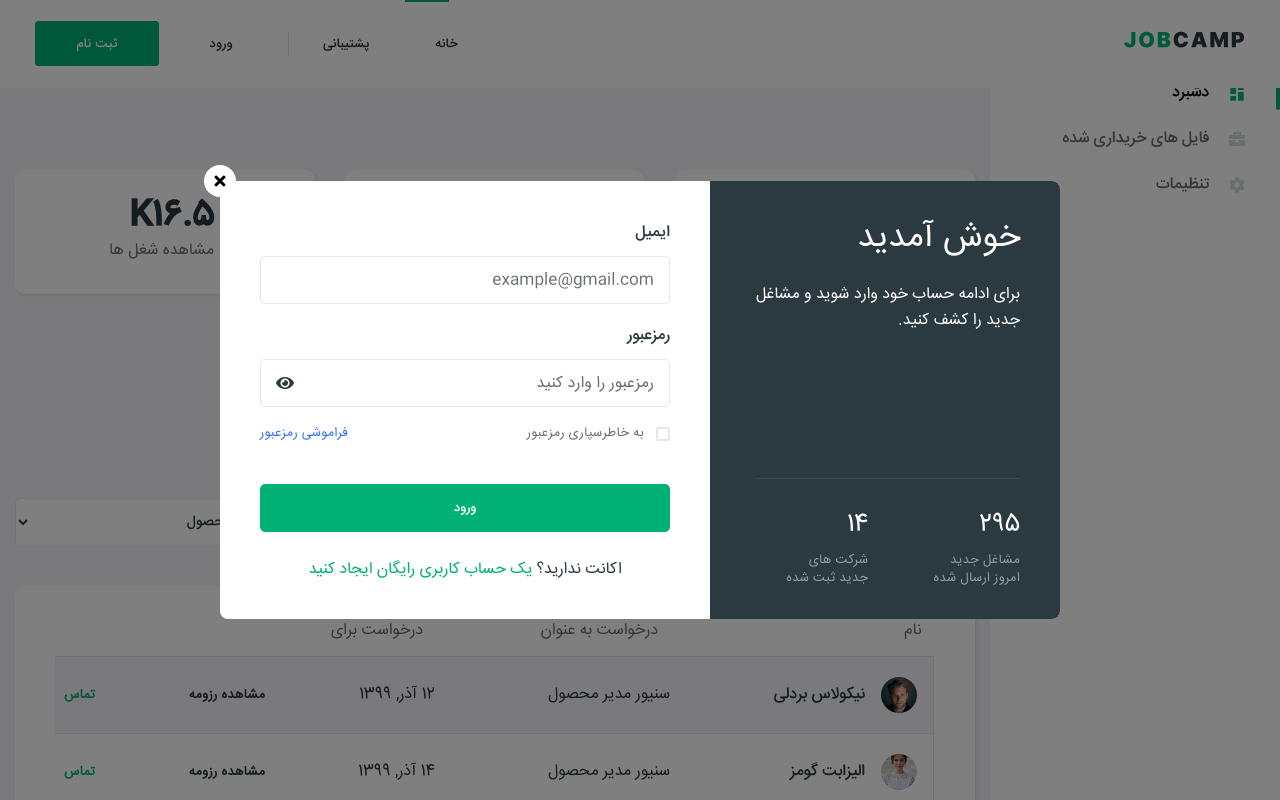
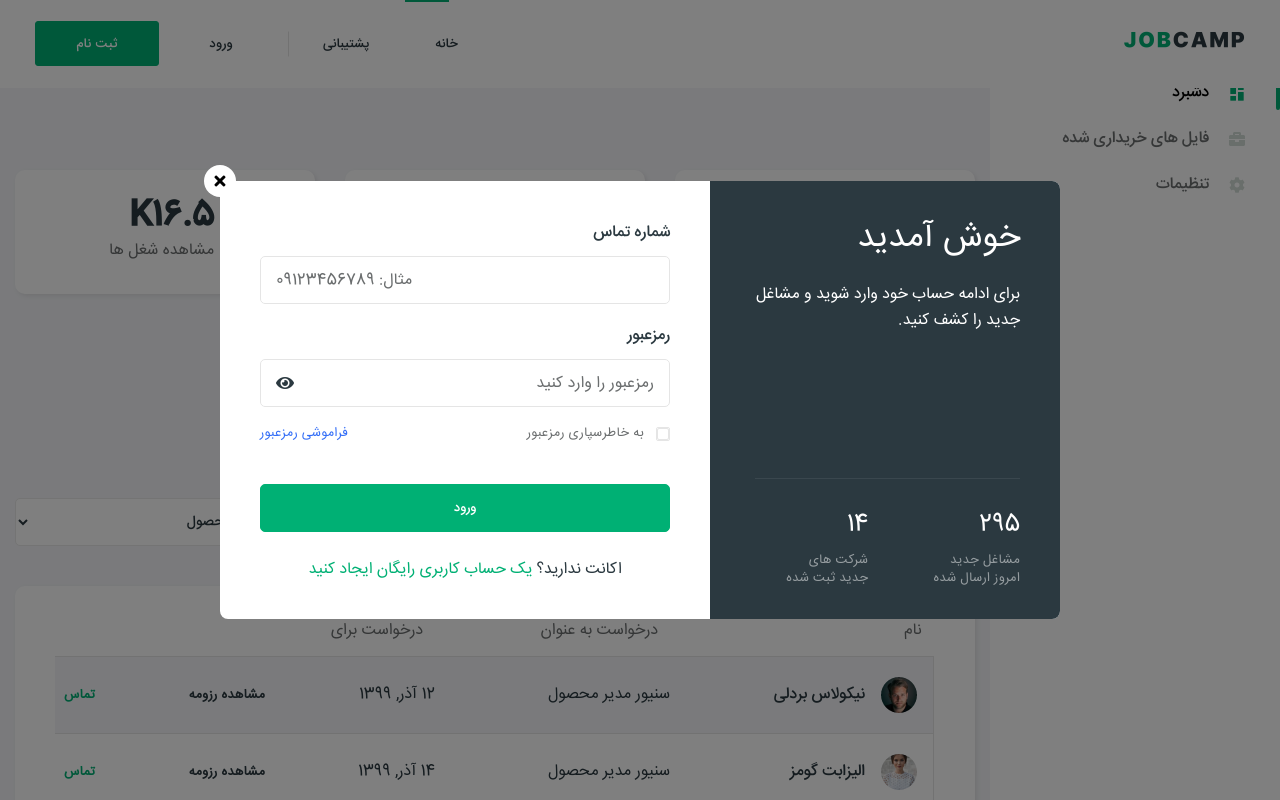
Before and after one commit to Soheylnik/ECLM, a Django app: page /dashboard/ in a window 1280 px wide, after a click on "ورود". Run offline with Django 5.2, Linux system fonts and the light colour scheme; some libraries are stand-ins or nearby versions.

Commit message:
update templates and models 2

```diff
--- a/templates/dashboard/dashboard-main.html
+++ b/templates/dashboard/dashboard-main.html
@@ -77,7 +77,7 @@
         </a>
         <div class="dropdown-menu gr-menu-dropdown dropdown-right border-0 border-width-2 py-2 w-auto bg-default" aria-labelledby="dropdownMenuLink">
           <a class="dropdown-item py-2 font-size-3 font-weight-semibold line-height-1p2 text-uppercase" href="#">تنظیمات</a>
-          <a class="dropdown-item py-2 font-size-3 font-weight-semibold line-height-1p2 text-uppercase" href="#">ویرایش پروفایل</a>
+          <a class="dropdown-item py-2 font-size-3 font-weight-semibold line-height-1p2 text-uppercase" href="{% url 'core:dashboard_posted_jobs' %}">ویرایش پروفایل</a>
           <a class="dropdown-item py-2 text-red font-size-3 font-weight-semibold line-height-1p2 text-uppercase" href="#">خروج</a>
         </div>
       </div>
@@ -149,8 +149,8 @@
 
                     <form method="post" action="{% url 'accounts:login' %}">
                       <div class="form-group">
-                        <label for="email" class="font-size-4 text-black-2 font-weight-semibold line-height-reset"> ایمیل </label>
-                        <input type="email" class="form-control" placeholder="example@gmail.com" id="email">
+                        <label for="email" class="font-size-4 text-black-2 font-weight-semibold line-height-reset"> شماره تماس </label>
+                        <input type="tel" class="form-control" placeholder="مثال: 09123456789" id="email">
                       </div>
                       <div class="form-group">
                         <label for="password" class="font-size-4 text-black-2 font-weight-semibold line-height-reset"> رمزعبور </label>
--- a/templates/dashboard/dashboard-posted-applicants.html
+++ b/templates/dashboard/dashboard-posted-applicants.html
@@ -77,7 +77,7 @@
         </a>
         <div class="dropdown-menu gr-menu-dropdown dropdown-right border-0 border-width-2 py-2 w-auto bg-default" aria-labelledby="dropdownMenuLink">
           <a class="dropdown-item py-2 font-size-3 font-weight-semibold line-height-1p2 text-uppercase" href="#">تنظیمات</a>
-          <a class="dropdown-item py-2 font-size-3 font-weight-semibold line-height-1p2 text-uppercase" href="#">ویرایش پروفایل</a>
+          <a class="dropdown-item py-2 font-size-3 font-weight-semibold line-height-1p2 text-uppercase" href="{% url 'core:dashboard_posted_jobs' %}">ویرایش پروفایل</a>
           <a class="dropdown-item py-2 text-red font-size-3 font-weight-semibold line-height-1p2 text-uppercase" href="#">خروج</a>
         </div>
       </div>
@@ -149,8 +149,8 @@
 
                     <form method="post" action="{% url 'accounts:login' %}">
                       <div class="form-group">
-                        <label for="email" class="font-size-4 text-black-2 font-weight-semibold line-height-reset"> ایمیل </label>
-                        <input type="email" class="form-control" placeholder="example@gmail.com" id="email">
+                        <label for="email" class="font-size-4 text-black-2 font-weight-semibold line-height-reset"> شماره تماس </label>
+                        <input type="tel" class="form-control" placeholder="مثال: 09123456789" id="email">
                       </div>
                       <div class="form-group">
                         <label for="password" class="font-size-4 text-black-2 font-weight-semibold line-height-reset"> رمزعبور </label>
--- a/templates/dashboard/dashboard-posted-jobs.html
+++ b/templates/dashboard/dashboard-posted-jobs.html
@@ -77,7 +77,7 @@
         </a>
         <div class="dropdown-menu gr-menu-dropdown dropdown-right border-0 border-width-2 py-2 w-auto bg-default" aria-labelledby="dropdownMenuLink">
           <a class="dropdown-item py-2 font-size-3 font-weight-semibold line-height-1p2 text-uppercase" href="#">تنظیمات</a>
-          <a class="dropdown-item py-2 font-size-3 font-weight-semibold line-height-1p2 text-uppercase" href="#">ویرایش پروفایل</a>
+          <a class="dropdown-item py-2 font-size-3 font-weight-semibold line-height-1p2 text-uppercase" href="{% url 'core:dashboard_posted_jobs' %}">ویرایش پروفایل</a>
           <a class="dropdown-item py-2 text-red font-size-3 font-weight-semibold line-height-1p2 text-uppercase" href="#">خروج</a>
         </div>
       </div>
@@ -149,8 +149,8 @@
 
                     <form method="post" action="{% url 'accounts:login' %}">
                       <div class="form-group">
-                        <label for="email" class="font-size-4 text-black-2 font-weight-semibold line-height-reset"> ایمیل </label>
-                        <input type="email" class="form-control" placeholder="example@gmail.com" id="email">
+                        <label for="email" class="font-size-4 text-black-2 font-weight-semibold line-height-reset"> شماره تماس </label>
+                        <input type="tel" class="form-control" placeholder="مثال: 09123456789" id="email">
                       </div>
                       <div class="form-group">
                         <label for="password" class="font-size-4 text-black-2 font-weight-semibold line-height-reset"> رمزعبور </label>
--- a/templates/dashboard/dashboard-settings.html
+++ b/templates/dashboard/dashboard-settings.html
@@ -79,7 +79,7 @@
         </a>
         <div class="dropdown-menu gr-menu-dropdown dropdown-right border-0 border-width-2 py-2 w-auto bg-default" aria-labelledby="dropdownMenuLink">
           <a class="dropdown-item py-2 font-size-3 font-weight-semibold line-height-1p2 text-uppercase" href="#">تنظیمات</a>
-          <a class="dropdown-item py-2 font-size-3 font-weight-semibold line-height-1p2 text-uppercase" href="#">ویرایش پروفایل</a>
+          <a class="dropdown-item py-2 font-size-3 font-weight-semibold line-height-1p2 text-uppercase" href="{% url 'core:dashboard_posted_jobs' %}">ویرایش پروفایل</a>
           <a class="dropdown-item py-2 text-red font-size-3 font-weight-semibold line-height-1p2 text-uppercase" href="#">خروج</a>
         </div>
       </div>
@@ -151,8 +151,8 @@
 
                     <form method="post" action="{% url 'accounts:login' %}">
                       <div class="form-group">
-                        <label for="email" class="font-size-4 text-black-2 font-weight-semibold line-height-reset"> ایمیل </label>
-                        <input type="email" class="form-control" placeholder="example@gmail.com" id="email">
+                        <label for="email" class="font-size-4 text-black-2 font-weight-semibold line-height-reset"> شماره تماس </label>
+                        <input type="tel" class="form-control" placeholder="مثال: 09123456789" id="email">
                       </div>
                       <div class="form-group">
                         <label for="password" class="font-size-4 text-black-2 font-weight-semibold line-height-reset"> رمزعبور </label>
--- a/templates/partials/header.html
+++ b/templates/partials/header.html
@@ -66,7 +66,7 @@
         </a>
         <div class="dropdown-menu gr-menu-dropdown dropdown-right border-0 border-width-2 py-2 w-auto bg-default" aria-labelledby="dropdownMenuLink">
           <a class="dropdown-item py-2 font-size-3 font-weight-semibold line-height-1p2 text-uppercase" href="{% url 'core:dashboard_settings' %}">تنظیمات</a>
-          <a class="dropdown-item py-2 font-size-3 font-weight-semibold line-height-1p2 text-uppercase" href="#">ویرایش پروفایل</a>
+          <a class="dropdown-item py-2 font-size-3 font-weight-semibold line-height-1p2 text-uppercase" href="{% url 'core:dashboard_posted_jobs' %}">ویرایش پروفایل</a>
           <a class="dropdown-item py-2 text-red font-size-3 font-weight-semibold line-height-1p2 text-uppercase" href="{% url 'accounts:logout' %}">خروج</a>
         </div>
       </div>
```
Also changed, not shown: .binora/config.json, .binora/last_deploy_files.txt, db.sqlite3, 1 other file.
